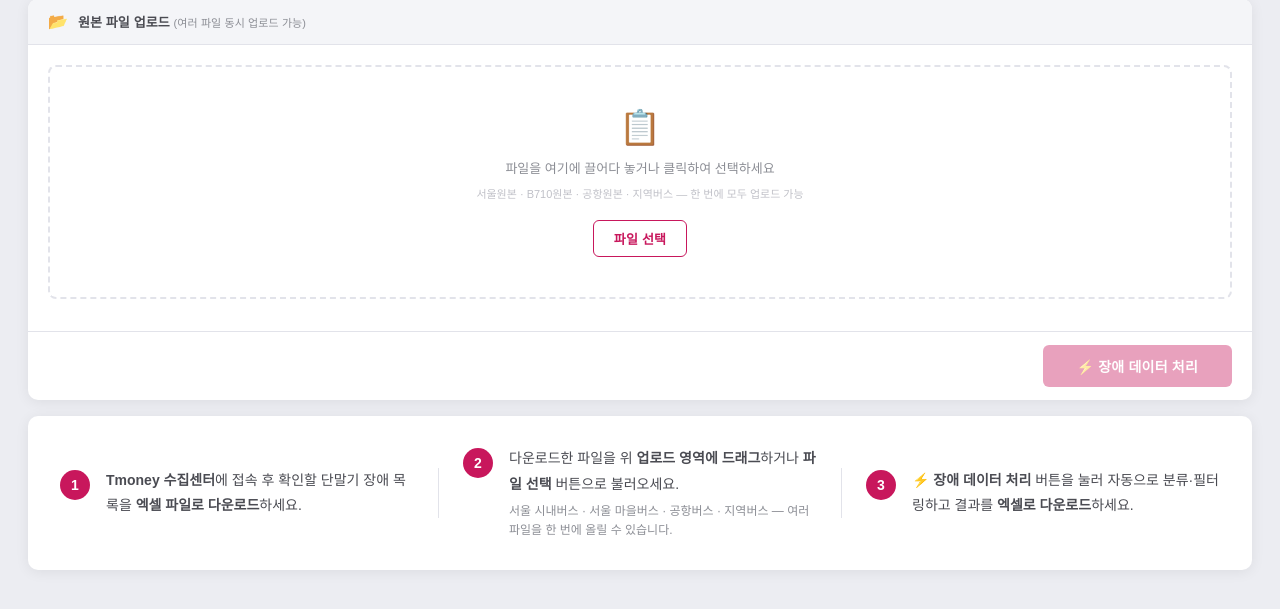
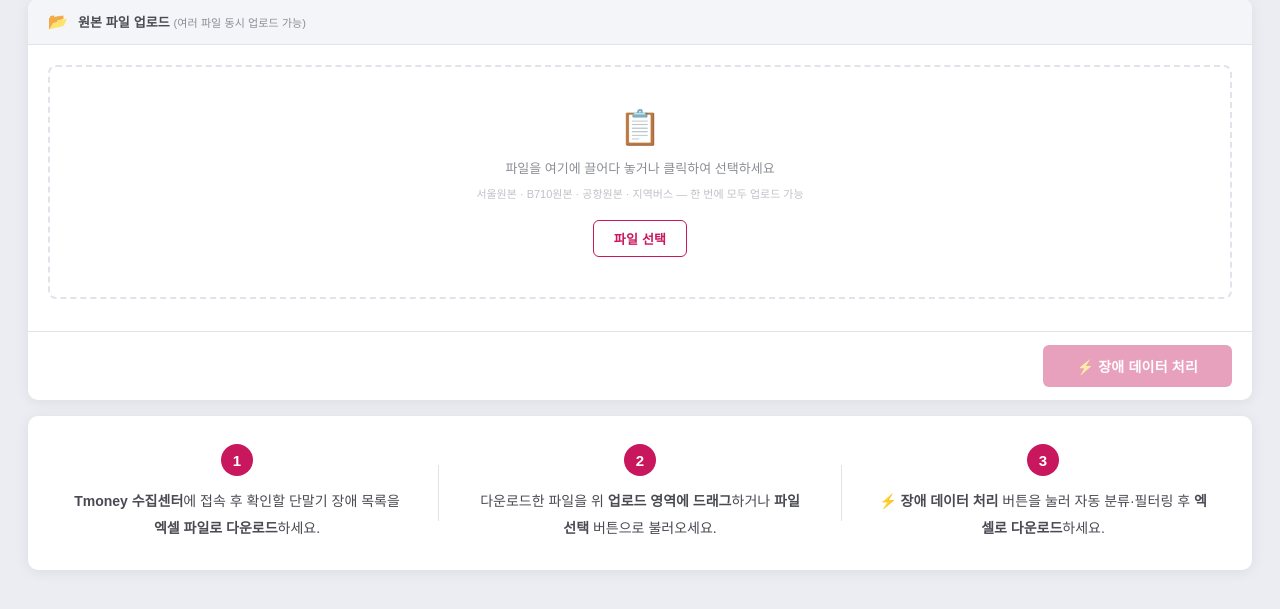
Before and after one commit to Han-sw1/hsw, a Flask app: page / in a window 1280 px wide. Shown: the part 90-699 px from the top of the page. Run offline with Flask 3, Linux system fonts and the light colour scheme.

Commit message:
UI: 안내 카드 가운데 정렬, 힌트 삭제, 세로 레이아웃으로 개선
Co-Authored-By: Claude Sonnet 4.6 <noreply@anthropic.com>

```diff
--- a/static/css/style.css
+++ b/static/css/style.css
@@ -276,28 +276,27 @@ body {
 /* ─── GUIDE CARD ─── */
 .guide-card {
   background: var(--white); border-radius: var(--radius);
-  box-shadow: var(--shadow); padding: 22px 32px;
-  display: flex; align-items: center; gap: 0; flex-wrap: wrap;
+  box-shadow: var(--shadow); padding: 28px 36px;
+  display: flex; align-items: center; justify-content: center; gap: 0;
 }
 .guide-step {
-  display: flex; align-items: flex-start; gap: 16px;
-  flex: 1; min-width: 240px; padding: 8px 0;
+  display: flex; flex-direction: column; align-items: center;
+  text-align: center; gap: 12px; flex: 1; padding: 0 8px;
 }
 .guide-num {
-  width: 30px; height: 30px; border-radius: 50%;
+  width: 32px; height: 32px; border-radius: 50%;
   background: var(--primary); color: var(--white);
-  font-size: 14px; font-weight: 800;
+  font-size: 15px; font-weight: 800;
   display: flex; align-items: center; justify-content: center;
-  flex-shrink: 0; margin-top: 2px;
+  flex-shrink: 0;
 }
 .guide-text {
-  font-size: 14px; color: var(--gray-dark); line-height: 1.8;
+  font-size: 14px; color: var(--gray-dark); line-height: 1.9; margin: 0;
 }
 .guide-text strong { color: var(--gray-dark); font-weight: 700; }
-.guide-hint { font-size: 12px; color: var(--gray); margin-top: 5px; line-height: 1.6; }
 .guide-divider {
-  width: 1px; height: 50px; background: var(--border);
-  margin: 0 24px; flex-shrink: 0; align-self: center;
+  width: 1px; height: 56px; background: var(--border);
+  margin: 0 28px; flex-shrink: 0;
 }
 
 /* ─── TOAST ─── */
--- a/templates/index.html
+++ b/templates/index.html
@@ -69,24 +69,17 @@
     <section class="guide-card">
       <div class="guide-step">
         <div class="guide-num">1</div>
-        <div class="guide-text">
-          <strong>Tmoney 수집센터</strong>에 접속 후 확인할 단말기 장애 목록을 <strong>엑셀 파일로 다운로드</strong>하세요.
-        </div>
+        <p class="guide-text"><strong>Tmoney 수집센터</strong>에 접속 후 확인할 단말기 장애 목록을 <strong>엑셀 파일로 다운로드</strong>하세요.</p>
       </div>
       <div class="guide-divider"></div>
       <div class="guide-step">
         <div class="guide-num">2</div>
-        <div class="guide-text">
-          다운로드한 파일을 위 <strong>업로드 영역에 드래그</strong>하거나 <strong>파일 선택</strong> 버튼으로 불러오세요.
-          <div class="guide-hint">서울 시내버스 · 서울 마을버스 · 공항버스 · 지역버스 — 여러 파일을 한 번에 올릴 수 있습니다.</div>
-        </div>
+        <p class="guide-text">다운로드한 파일을 위 <strong>업로드 영역에 드래그</strong>하거나 <strong>파일 선택</strong> 버튼으로 불러오세요.</p>
       </div>
       <div class="guide-divider"></div>
       <div class="guide-step">
         <div class="guide-num">3</div>
-        <div class="guide-text">
-          <strong>⚡ 장애 데이터 처리</strong> 버튼을 눌러 자동으로 분류·필터링하고 결과를 <strong>엑셀로 다운로드</strong>하세요.
-        </div>
+        <p class="guide-text"><strong>⚡ 장애 데이터 처리</strong> 버튼을 눌러 자동 분류·필터링 후 <strong>엑셀로 다운로드</strong>하세요.</p>
       </div>
     </section>
 
```
